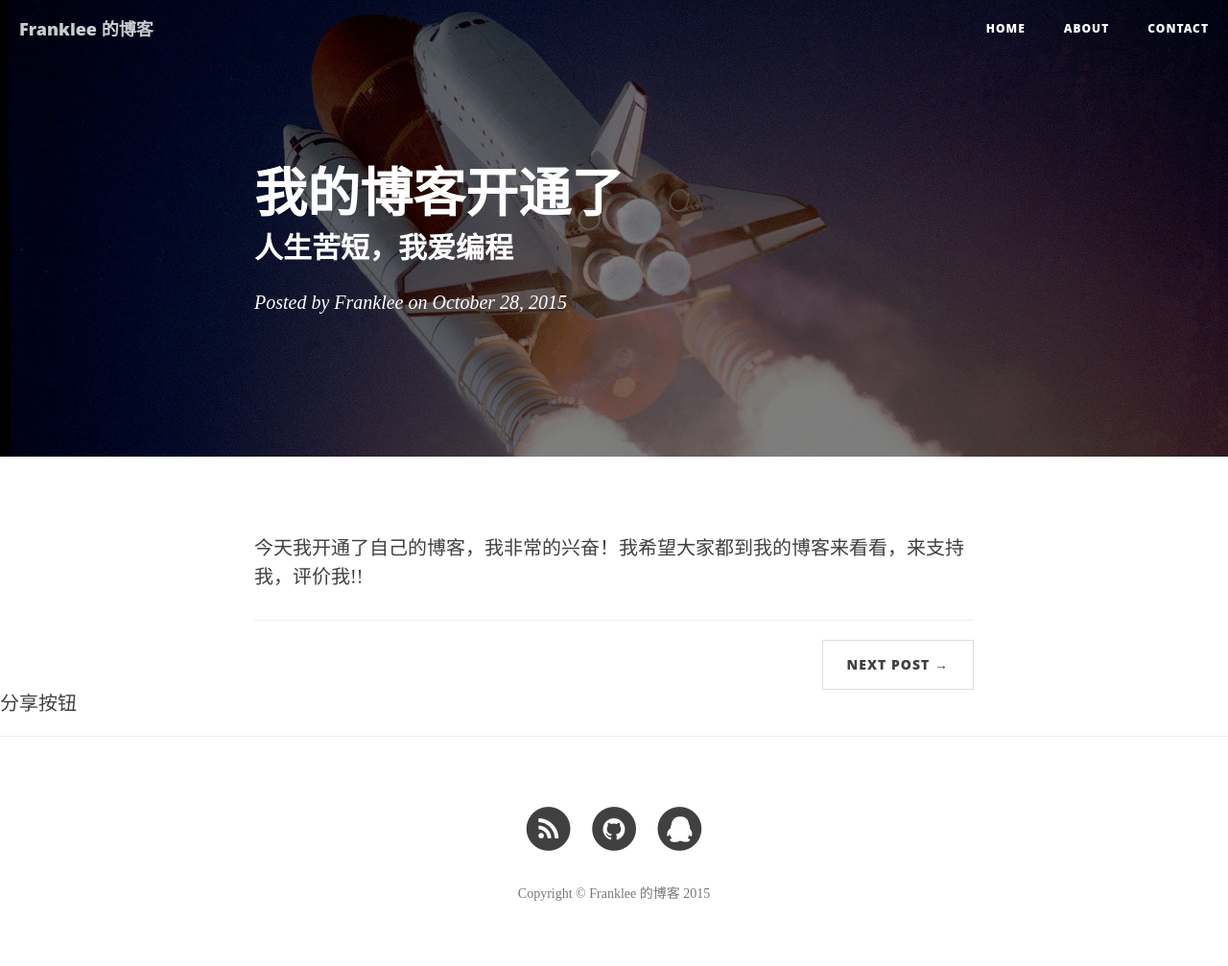
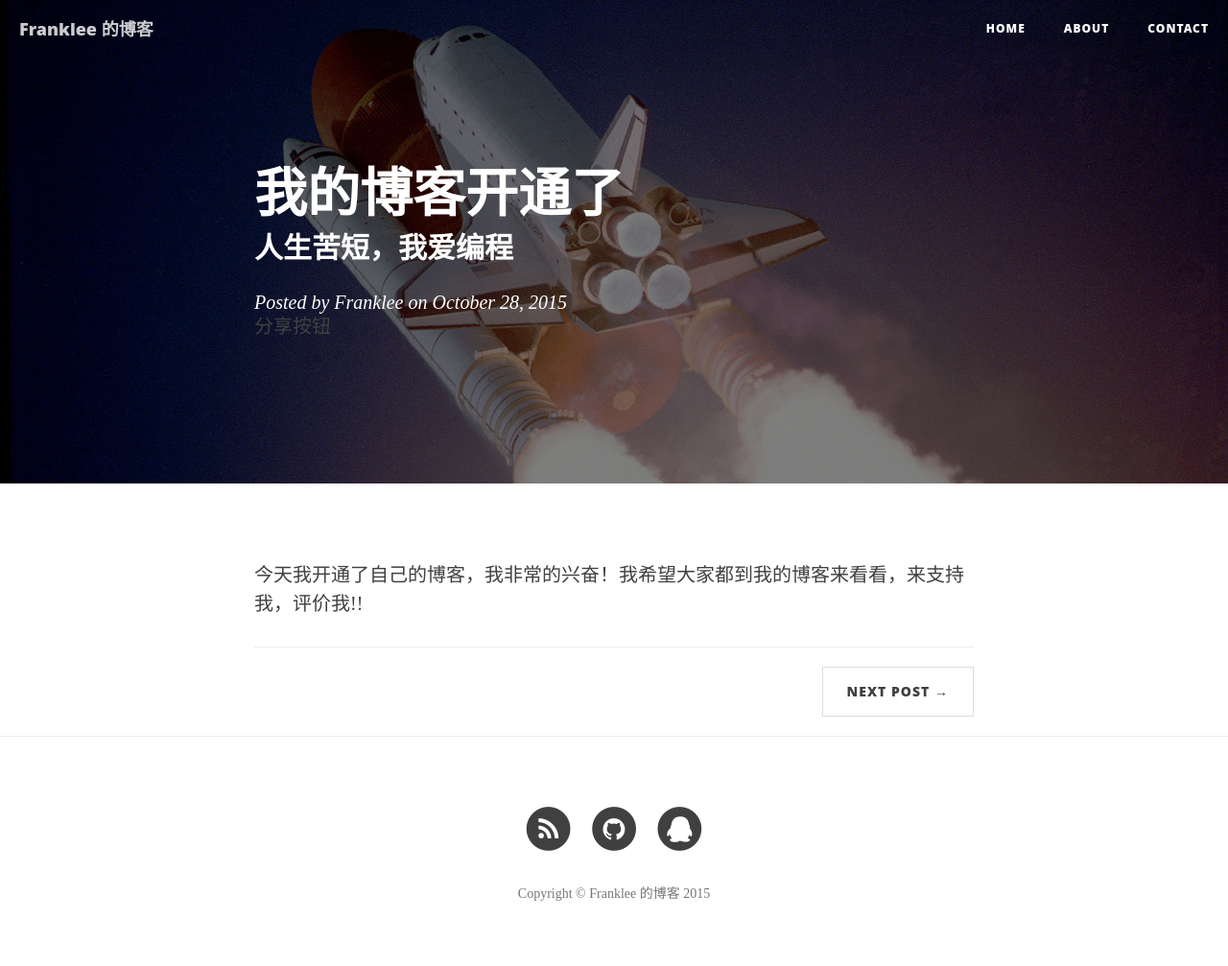
Before and after one commit to FrankLee33/franklee33.github.io, a Jekyll site: the page built from _posts/2015-10-28-helloworld.markdown, in a window 1280 px wide. Shown: the whole page at 96% size. Built offline with Jekyll 4.4.1, drawn with Linux system fonts in a browser that asks for light colours; nearby versions of some CDN libraries; some web fonts are replaced.

```diff
--- a/_config.yml
+++ b/_config.yml
@@ -2,7 +2,7 @@
 title: Franklee 的博客
 header-img: img/home-bg.jpg
 email: franklee33@163.com
-description: "欢迎来到Franklee的博客"
+description: "人生苦短,我爱编程"
 baseurl: "http://franklee33.github.io"
 url: "http://franklee33.github.io"
 github_username:  franklee33
--- a/_layouts/post.html
+++ b/_layouts/post.html
@@ -13,6 +13,7 @@ layout: default
                     <h2 class="subheading">{{ page.subtitle }}</h2>
                     {% endif %}
                     <span class="meta">Posted by {% if page.author %}{{ page.author }}{% else %}{{ site.title }}{% endif %} on {{ page.date | date: "%B %-d, %Y" }}</span>
+                    <span><a class="bshareDiv" href="http://www.bshare.cn/share">分享按钮</a><script type="text/javascript" charset="utf-8" src="http://static.bshare.cn/b/buttonLite.js#uuid=03774ebd-4e14-4225-8431-d8084c92292d&amp;style=1&amp;bp=qqmb,bsharesync,sinaminiblog,qzone,189share,sohuminiblog,renren,xinhuamb,tianya,shouji,ifengmb,neteasemb,qqxiaoyou,kaixin001,weixin,douban,qqim"></script></span>
                 </div>
             </div>
         </div>
@@ -46,5 +47,5 @@ layout: default
         </div>
     </div>
 </article>
-<a class="bshareDiv" href="http://www.bshare.cn/share">分享按钮</a><script type="text/javascript" charset="utf-8" src="http://static.bshare.cn/b/buttonLite.js#uuid=03774ebd-4e14-4225-8431-d8084c92292d&amp;style=1&amp;bp=qqmb,bsharesync,sinaminiblog,qzone,189share,sohuminiblog,renren,xinhuamb,tianya,shouji,ifengmb,neteasemb,qqxiaoyou,kaixin001,weixin,douban,qqim"></script>
+
 <hr>
```
